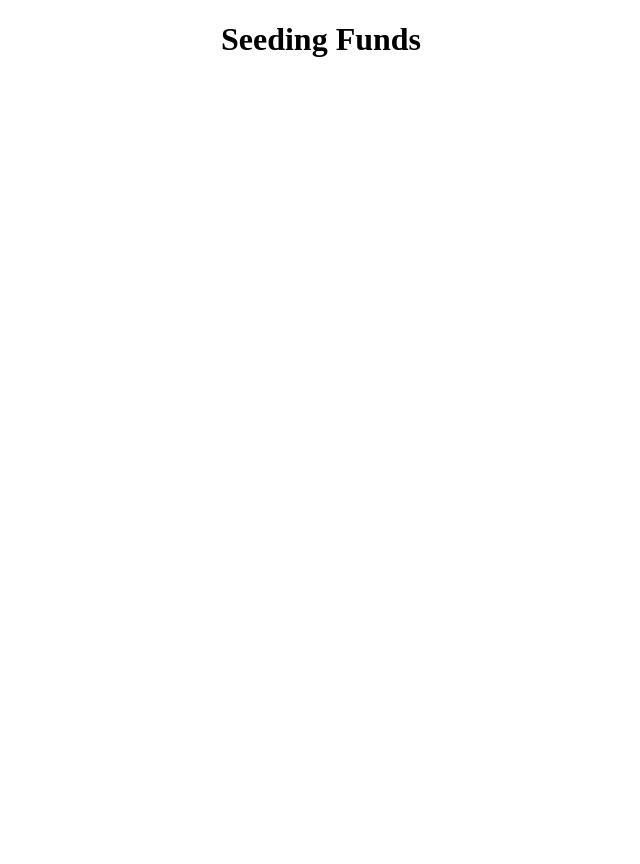
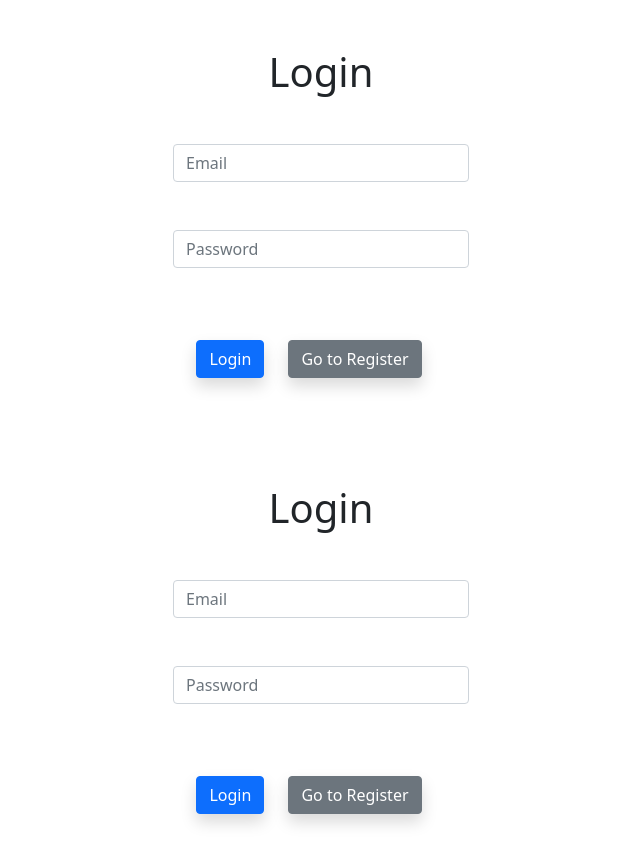
Before and after one commit to AbedalelahHyari/seeding_fund_system, a React (Create React App) app in the folder frontend/: page /login in a window 1280 px wide. Shown: the top 864 px of the page, without its empty margins (319-959 px from the left). Before the commit the page ends 800 px from the top, so only its background shows below. Built offline with nearby package versions, Linux system fonts and the light colour scheme.

Commit message:
Create Login Component in the front-end

```diff
--- a/frontend/package.json
+++ b/frontend/package.json
@@ -6,6 +6,7 @@
     "@testing-library/jest-dom": "^5.16.1",
     "@testing-library/react": "^12.1.2",
     "@testing-library/user-event": "^13.5.0",
+    "axios": "^0.26.1",
     "react": "^17.0.2",
     "react-dom": "^17.0.2",
     "react-redux": "^7.2.8",
--- a/frontend/public/index.html
+++ b/frontend/public/index.html
@@ -4,7 +4,9 @@
     <meta charset="utf-8" />
     <meta name="viewport" content="width=device-width, initial-scale=1" />
     <meta name="theme-color" content="#000000" />
-    <title>React App</title>
+    <title>Seeding Fund</title>
+    <link href="https://cdn.jsdelivr.net/npm/bootstrap@5.1.3/dist/css/bootstrap.min.css" rel="stylesheet" integrity="sha384-1BmE4kWBq78iYhFldvKuhfTAU6auU8tT94WrHftjDbrCEXSU1oBoqyl2QvZ6jIW3" crossorigin="anonymous">
+  </head>
   </head>
   <body>
     <div id="root"></div>
--- a/frontend/src/App.js
+++ b/frontend/src/App.js
@@ -1,9 +1,13 @@
 import "./App.css";
-
+import Login from "./components/Login";
+import { Routes, Route } from "react-router-dom";
 function App() {
   return (
     <div className="App">
-      <h1>Seeding Funds</h1>
+      <Routes>
+        <Route path="/login" element={<Login />} />
+      </Routes>
+      <Login />
     </div>
   );
 }
--- a/frontend/src/components/Login.jsx
+++ b/frontend/src/components/Login.jsx
@@ -1,7 +1,65 @@
-import React from "react";
+import axios from "axios";
+import React, { useState } from "react";
+import { useNavigate } from "react-router-dom";
+/**************************************************************************** */
+const Login = () => {
+  const [email, setEmail] = useState("");
+  const [password, setPassword] = useState("");
+  const [status, setStatus] = useState("");
+  const navigate = useNavigate();
+  /*************************************** */
+  const login = () => {
+    axios
+      .post("http://localhost:5000/login", {
+        email: email,
+        password: password,
+      })
+      .then((result) => {
+        if (result.data.success === true) {
+          localStorage.setItem("token", result.data.token);
+          console.log(true);
+          //navigate("/dashboard");
+        }
+      })
+      .catch((err) => {
+        setStatus(err.response.data.message);
+      });
+  };
+  return (
+    <>
+      <div className="container w-25">
+        <h1 className="mb-5 mt-5">Login</h1>
+        <div className="form-group">
+          <input
+            required
+            onChange={(e) => {
+              setEmail(e.target.value);
+            }}
+            type="email"
+            className="form-control mb-5"
+            placeholder="Email"
+          />
+        </div>
+        <div className="form-group mb-5">
+          <input
+            onChange={(e) => {
+              setPassword(e.target.value);
+            }}
+            type="password"
+            placeholder="Password"
+            className="form-control"
+          />
+        </div>
 
-const Login = () => {
-  return <div>Login</div>;
+        <button onClick={login} className="btn btn-primary shadow">
+          Login
+        </button>
+        <a href="/register" className="btn btn-secondary m-4 shadow">
+          Go to Register
+        </a>
+        <div class="alert">{status}</div>
+      </div>
+    </>
+  );
 };
-
 export default Login;
```
Also changed, not shown: 1 other file (tests, documents, lock files or other folders).
